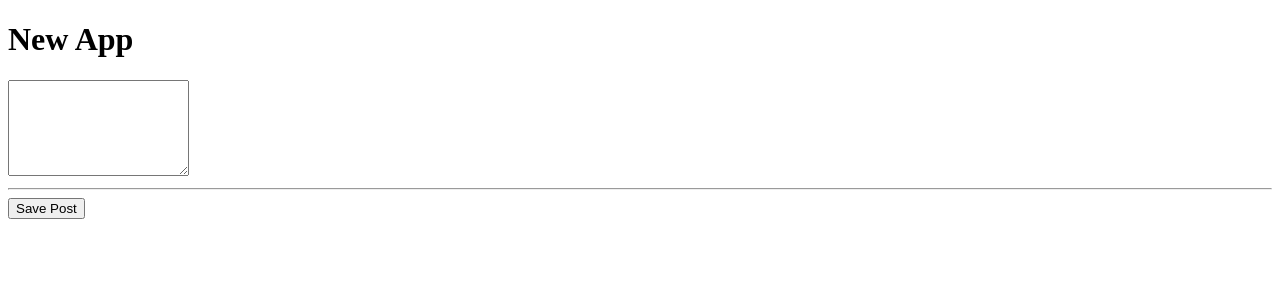
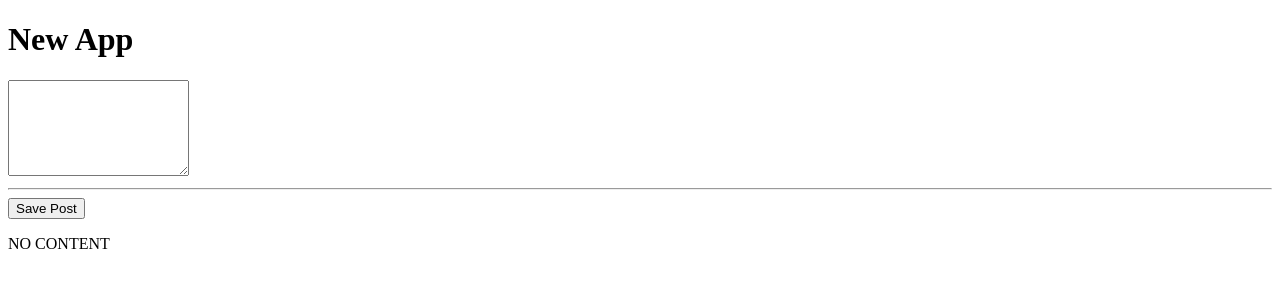
Before and after one commit to j-mccool/mean_demo, an Angular app: page / in a window 1280 px wide. Shown: the top 300 px of the page. Built offline with nearby package versions, Linux system fonts and the light colour scheme.

Commit message:
added two way binding for user input on component

```diff
--- a/src/app/app.module.ts
+++ b/src/app/app.module.ts
@@ -1,5 +1,6 @@
 import { BrowserModule } from '@angular/platform-browser';
 import { NgModule } from '@angular/core';
+import { FormsModule } from '@angular/forms';
 
 import { AppComponent } from './app.component';
 import { PostCreateComponent } from './posts/post-create/post-create.component';
@@ -10,7 +11,8 @@ import { PostCreateComponent } from './posts/post-create/post-create.component';
     PostCreateComponent
   ],
   imports: [
-    BrowserModule
+    BrowserModule,
+    FormsModule
   ],
   providers: [],
   bootstrap: [AppComponent]
--- a/src/app/posts/post-create/post-create.component.html
+++ b/src/app/posts/post-create/post-create.component.html
@@ -1,3 +1,4 @@
-<textarea rows="6"></textarea>
+<textarea rows="6" [(ngModel)]="enteredValue"></textarea>
 <hr>
 <button (click)="onAddPost()">Save Post</button>
+<p>{{ newPost }}</p>
--- a/src/app/posts/post-create/post-create.component.ts
+++ b/src/app/posts/post-create/post-create.component.ts
@@ -4,9 +4,11 @@ import { Component } from '@angular/core';
   selector: 'app-post-create',
   templateUrl: './post-create.component.html'
 })
+export class PostCreateComponent {
+  enteredValue = '';
+  newPost = 'NO CONTENT';
 
-export class PostCreateComponent {
   onAddPost() {
-    alert('Post added!');
+    this.newPost = this.enteredValue;
   }
 }
```
